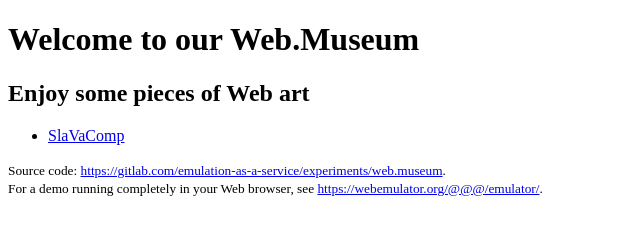
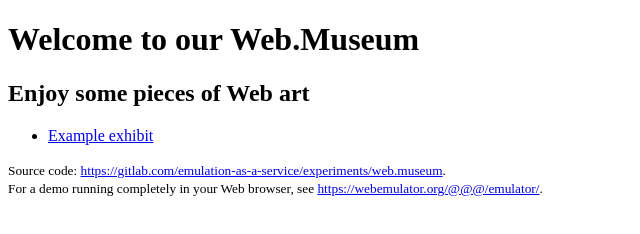
Before and after one commit to rafaelgieschke/test-sfb, a plain HTML site: page index.html in a window 1280 px wide. Shown: the full height of the page, 0-640 px from the left. Drawn offline with Linux system fonts and the light colour scheme.

Commit message:
Update example-exhibit/index.html, index.html files

```diff
--- a/index.html
+++ b/index.html
@@ -5,7 +5,7 @@
 <h2>Enjoy some pieces of Web art</h2>
 
 <ul>
-<li><a href="/example-exhibit/">SlaVaComp</a>
+<li><a href="/example-exhibit/">Example exhibit</a>
 </ul>
 
 <small>Source code: <a href="https://gitlab.com/emulation-as-a-service/experiments/web.museum">https://gitlab.com/emulation-as-a-service/experiments/web.museum</a>.
```
Also changed, not shown: example-exhibit/index.html (+2 -1 lines).
